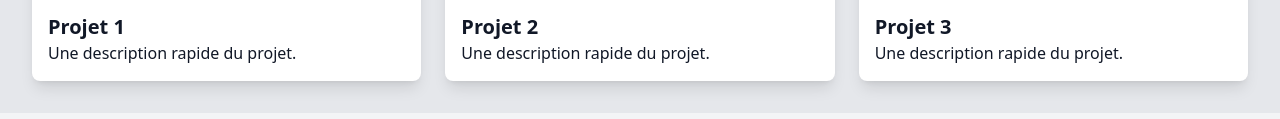
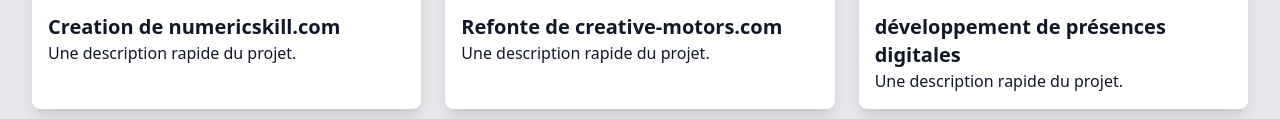
Before and after one commit to Mgueye07/Checkpoint-tailwind-css, a plain HTML site: page exercice 1/index.html in a window 1280 px wide. Shown: the part 1619-1738 px from the top of the page. Drawn offline with nearby package versions, Linux system fonts and the light colour scheme.

Commit message:
first commit online

```diff
--- a/exercice 1/index.html
+++ b/exercice 1/index.html
@@ -51,17 +51,17 @@
         <div class="grid md:grid-cols-2 lg:grid-cols-3 gap-6">
             <div class="bg-white shadow-lg rounded-lg p-4 transform hover:scale-105 transition">
                 <img src="https://source.unsplash.com/400x300/?website" alt="Projet 1" class="rounded">
-                <h3 class="text-xl font-bold mt-4">Projet 1</h3>
+                <h3 class="text-xl font-bold mt-4">Creation de numericskill.com</h3>
                 <p>Une description rapide du projet.</p>
             </div>
             <div class="bg-white shadow-lg rounded-lg p-4 transform hover:scale-105 transition">
                 <img src="https://source.unsplash.com/400x300/?app" alt="Projet 2" class="rounded">
-                <h3 class="text-xl font-bold mt-4">Projet 2</h3>
+                <h3 class="text-xl font-bold mt-4">Refonte de creative-motors.com</h3>
                 <p>Une description rapide du projet.</p>
             </div>
             <div class="bg-white shadow-lg rounded-lg p-4 transform hover:scale-105 transition">
                 <img src="https://source.unsplash.com/400x300/?coding" alt="Projet 3" class="rounded">
-                <h3 class="text-xl font-bold mt-4">Projet 3</h3>
+                <h3 class="text-xl font-bold mt-4">développement de présences digitales</h3>
                 <p>Une description rapide du projet.</p>
             </div>
         </div>
```
